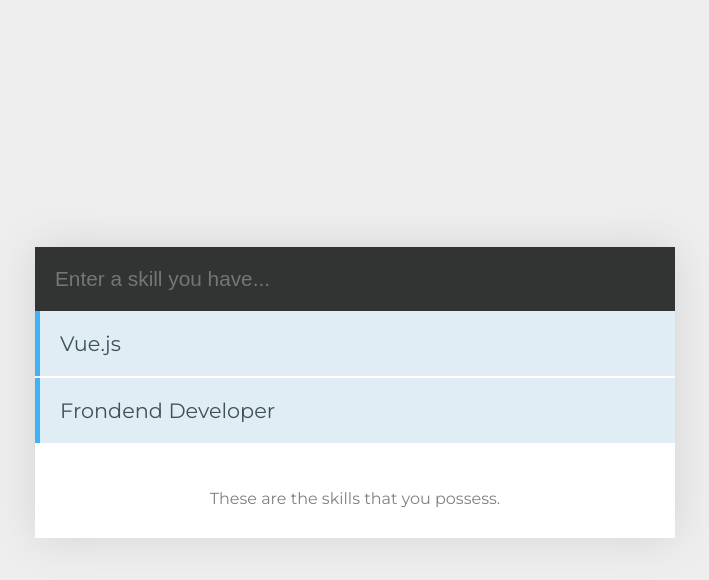
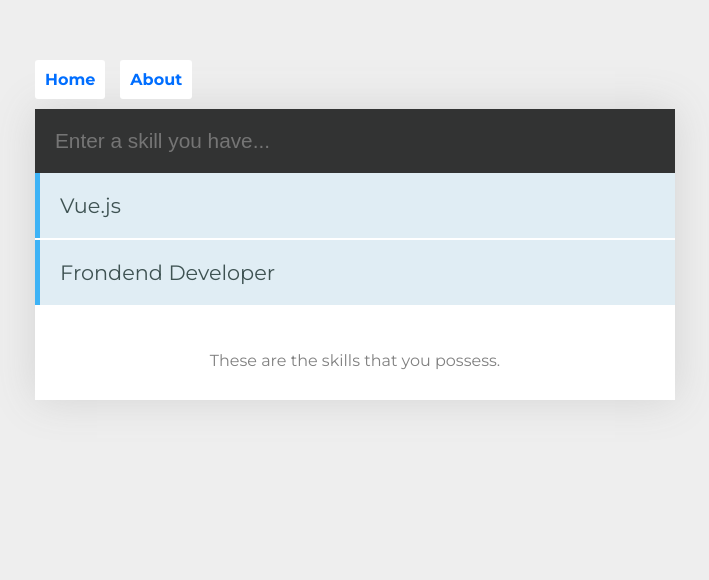
Before and after one commit to karthikmsadashivappa/vue-js-app, a Vue app: page / in a window 1280 px wide. Shown: the top 580 px of the page, without its empty margins (285-994 px from the left). Built offline with nearby package versions, Linux system fonts and the light colour scheme.

Commit message:
Adding router to the app

```diff
--- a/package.json
+++ b/package.json
@@ -9,7 +9,8 @@
   },
   "dependencies": {
     "vee-validate": "^2.0.5",
-    "vue": "^2.5.13"
+    "vue": "^2.5.13",
+    "vue-router": "^3.0.1"
   },
   "devDependencies": {
     "@vue/cli-plugin-babel": "^3.0.0-beta.3",
--- a/src/App.vue
+++ b/src/App.vue
@@ -1,6 +1,10 @@
 <template>
   <div id="app">
-    <Skills/>
+    <nav>
+      <router-link to="/">Home</router-link>
+      <router-link to="/about">About</router-link>
+    </nav>
+      <router-view />
   </div>
 </template>
 
@@ -24,8 +28,24 @@ body {
   display: grid;
   grid-template-rows: auto;
   justify-items: center;
-  align-items: center;
+  padding-top: 50px;
 }
+
+
+nav {
+  padding: 20px 20px 20px 0;
+}
+
+nav a {
+  padding: 10px;
+  text-decoration: none;
+  background: #fff;
+  border-radius: 3px;
+  color: rgb(0, 110, 255);
+  font-weight: bold;
+  margin-right: 15px;
+}
+
 body, html {
   margin: 0;
   height: 100%;
--- a/src/components/Skills.vue
+++ b/src/components/Skills.vue
@@ -10,9 +10,11 @@
       </transition>
     </form>
       <ul>
-        <li v-for="(data,index) in skills" :key='index'>{{ data.skill }}</li>
+        <transition-group name="list" enter-active-class="animated bounceInUp" leave-active-class="animated bounceOutDown">
+          <li v-for="(data,index) in skills" :key='index'>{{ data.skill }}</li>
+        </transition-group>
+      </ul>
         <p>These are the skills that you possess.</p>
-      </ul>
     </div>
   </div>
 </template>
@@ -46,6 +48,7 @@ export default {
 
 <!-- Add "scoped" attribute to limit CSS to this component only -->
 <style scoped>
+@import "https://cdn.jsdelivr.net/npm/animate.css@3.5.2/animate.min.css";
 
 .holder {
   background: #fff;
--- /dev/null
+++ b/src/components/about.vue
@@ -0,0 +1,6 @@
+<template>
+	<div class="about">
+	<h1>This is the about page</h1>
+	<p>This is my paragraph</p>
+	</div>
+</template>
--- a/src/main.js
+++ b/src/main.js
@@ -1,10 +1,12 @@
 import Vue from 'vue'
 import App from './App.vue'
 import VeeValidate from 'vee-validate';
+import router from './router'
 
 Vue.use(VeeValidate);
 Vue.config.productionTip = false
 
 new Vue({
+  router,
   render: h => h(App)
 }).$mount('#app')
--- /dev/null
+++ b/src/router.js
@@ -0,0 +1,21 @@
+import Vue from 'vue'
+import Router from 'vue-router'
+import Skills from './components/Skills.vue'
+import About from './components/about.vue'
+
+Vue.use(Router)
+
+export default new Router({
+  routes: [
+    {
+      path: '/',
+      name: 'skills',
+      component: Skills
+    },
+    {
+      path: '/about',
+      name: 'about',
+      component: About
+    }
+  ]
+})
```
Also changed, not shown: 1 other file (tests, documents, lock files or other folders).
